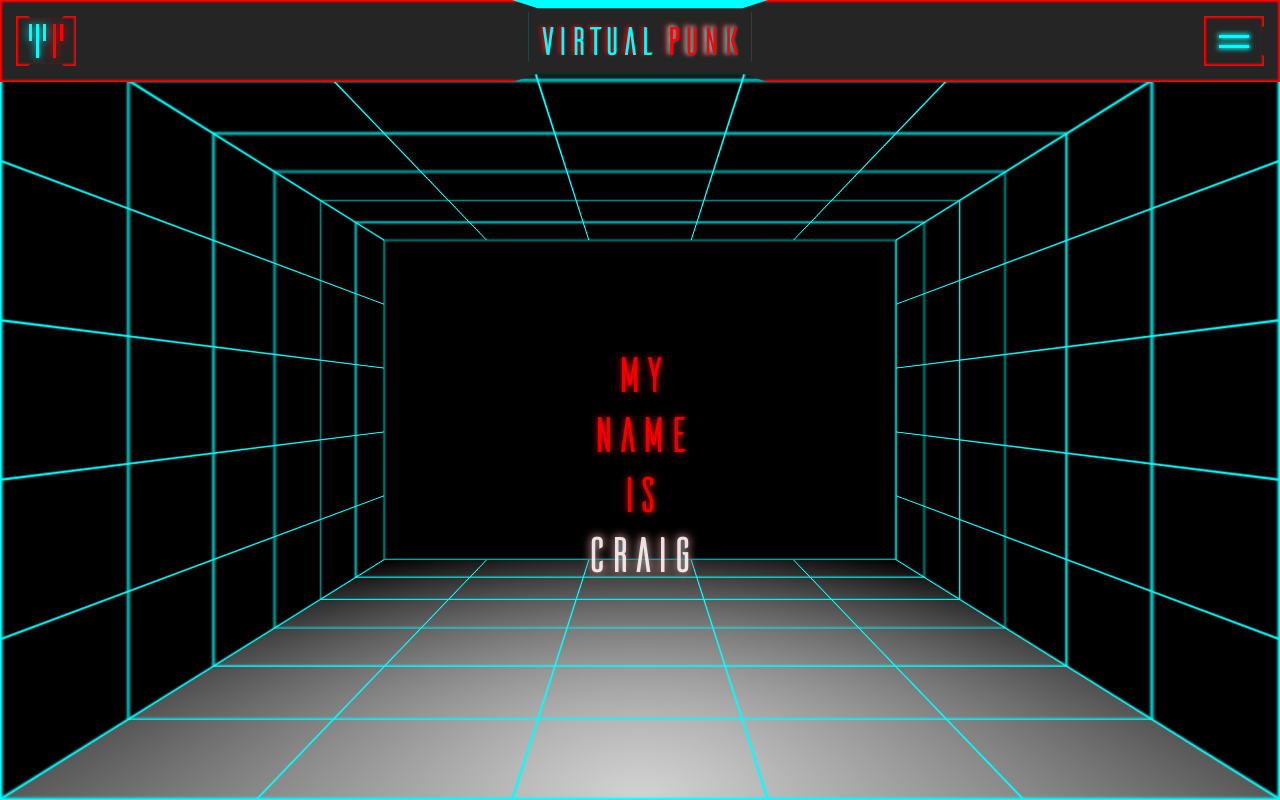
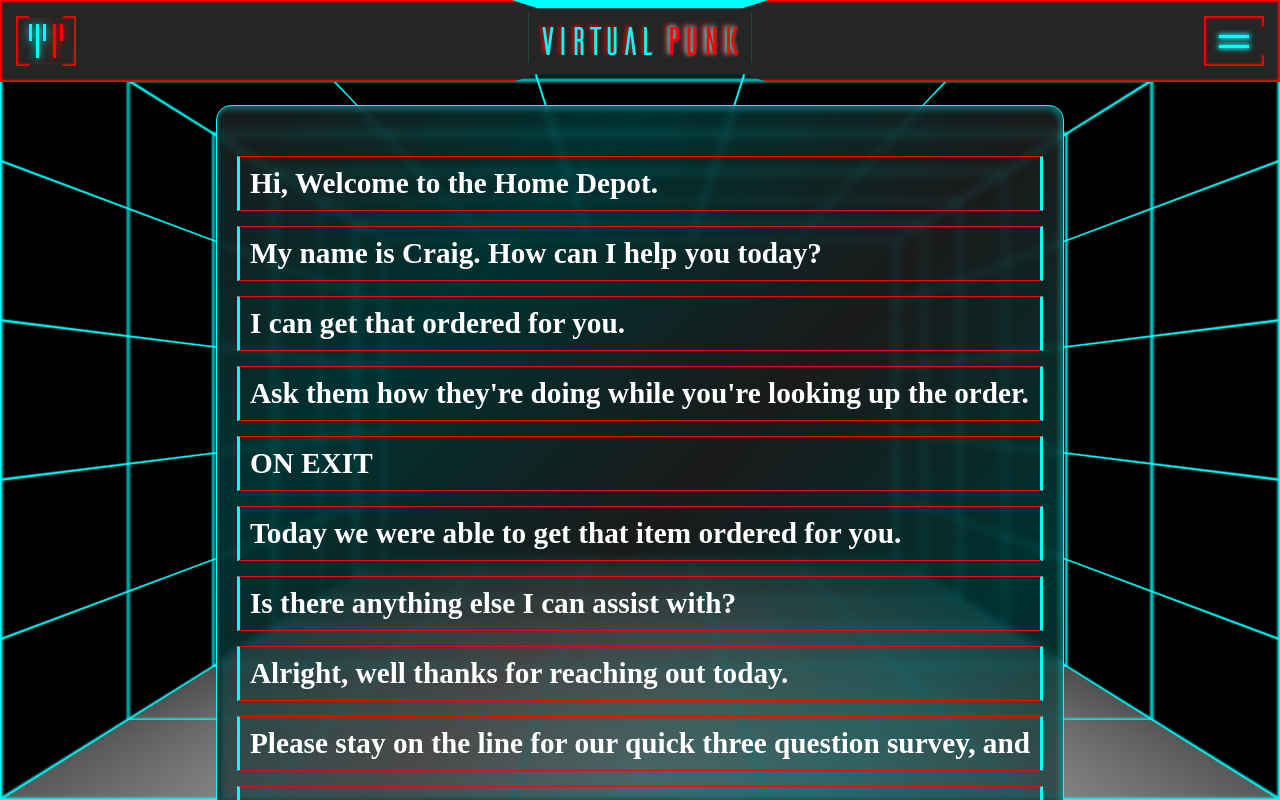
Before and after one commit to virtualepoch/virtual-punk-react, a React (Create React App) app: page / in a window 1280 px wide. Shown: the top 800 px of the page. Built offline with nearby package versions, Linux system fonts and the light colour scheme; the HTML template or start-up script is replaced by a standard one.

Commit message:
heading updates

```diff
--- a/src/App.css
+++ b/src/App.css
@@ -1,11 +1,33 @@
 .App {
   color: black;
+}
+
+.thd-script {
+  border: 1px solid aqua;
+  border-radius: 15px;
+  box-shadow: inset -3px 3px 5px 1px rgb(0, 255, 255, 0.3), inset 3px -3px 5px 1px rgba(0, 50, 50, 0.9);
+  backdrop-filter: blur(4px);
+  color: white;
+  font: 800 25px Raleway;
+  padding: 50px 20px;
+  margin: 0 15px;
+  display: flex;
+  flex-direction: column;
+  gap: 15px;
+  background: linear-gradient(to bottom right, rgb(37, 37, 37, 0.7), rgb(0, 70, 70, 0.7), rgb(37, 37, 37, 0.7), rgb(0, 70, 70, 0.7), rgb(37, 37, 37, 0.7));
+}
+
+.thd-script h1{
+  border: 1px solid red;
+  border-left: 3px solid aqua;
+  border-right: 3px solid aqua;
+  padding: 10px;
 }
 
 .page-heading {
   width: 100%;
   color: white;
-  font: 700 clamp(2rem, 2vw, 4rem) Raleway;
+  font: 700 clamp(1.5rem, 2vw, 2.5rem) Raleway;
   letter-spacing: 1px;
   border: solid aqua;
   border-left: 10px solid aqua;
@@ -15,7 +37,7 @@
 }
 
 .thd-notes {
-  padding: 20px;
+  padding: 10px;
   color: white;
   font: 700 clamp(0.8rem, 2vw, 1.3rem) Raleway;
   letter-spacing: 1px;
@@ -48,14 +70,14 @@
   background: rgb(0, 49, 49);
 }
 
-.hash-link:visited{
+.hash-link:visited {
   color: gray;
   text-decoration: line-through;
   text-decoration-thickness: 4px;
   text-decoration-color: white;
 }
 
-.hash-link:hover{
+.hash-link:hover {
   color: black;
   background: white;
   text-decoration: none;
@@ -67,7 +89,7 @@
   gap: 15px;
   border: 1px solid aqua;
   border-radius: 10px;
-  padding: 20px;
+  padding: 15px;
 }
 
 .thd-notes h1 {
@@ -78,7 +100,7 @@
   border-left: 10px solid red;
   border-right: 10px solid red;
   text-align: center;
-  background: linear-gradient(black,rgb(0, 75, 75));
+  background: linear-gradient(black, rgb(0, 75, 75));
 }
 .thd-notes h2 {
   width: fit-content;
@@ -86,7 +108,7 @@
   padding: 10px;
   border-left: 5px solid red;
   border-bottom: 1px solid red;
-  background: linear-gradient( to bottom left, transparent 50%,rgb(0, 142, 142));
+  background: linear-gradient(to bottom left, transparent 50%, rgb(0, 142, 142));
 }
 
 .thd-notes p {
--- a/src/components/ButtonToTop.js
+++ b/src/components/ButtonToTop.js
@@ -1,14 +1,16 @@
-import React, { useRef } from "react";
+import React, { useRef, useEffect } from "react";
 
 export function ButtonToTop() {
   const buttonToTop = useRef(null);
 
+  useEffect(() => {
     window.addEventListener("scroll", function () {
       if (document.body.scrollTop > 50 || document.documentElement.scrollTop > 50) {
         buttonToTop.current.classList.add("open");
       } else {
         buttonToTop.current.classList.remove("open");
       }
+    });
   });
 
   function scrollToTop() {
--- a/src/pages/Home.js
+++ b/src/pages/Home.js
@@ -1,4 +1,4 @@
-import React, { useRef } from "react";
+import React, { useRef, useEffect } from "react";
 import { MainOverlay } from "../components/MainOverlay";
 import { WireBoxUnderlay } from "../components/WireBoxUnderlay";
 import "../pages/main-content.css";
@@ -15,6 +15,7 @@ export function Home() {
   const contentContainer1 = useRef(null);
   const contentContainer2 = useRef(null);
 
+  useEffect(() => {
     window.addEventListener("scroll", function () {
       if (isInViewPort(contentContainer1.current)) {
         contentContainer1.current.classList.add("open");
@@ -36,6 +37,7 @@ export function Home() {
       //   }
       // }
     });
+  });
 
   return (
     <>
@@ -43,7 +45,20 @@ export function Home() {
       <WireBoxUnderlay />
       <section className="page">
         <div className="heading">
-          <div className="hero-section-container">
+          <div className="thd-script">
+            <h1> Hi, Welcome to the Home Depot.</h1>
+            <h1> My name is Craig. How can I help you today?</h1>
+            <h1> I can get that ordered for you.</h1>
+            <h1 className="border-text"> Ask them how they're doing while you're looking up the order.</h1>
+            <h1> ON EXIT</h1>
+            <h1> Today we were able to get that item ordered for you.</h1>
+            <h1> Is there anything else I can assist with?</h1>
+            <h1> Alright, well thanks for reaching out today.</h1>
+            <h1> Please stay on the line for our quick three question survey, and</h1>
+            <h1> Enjoy the rest of your day!</h1>
+            <h1> Thanks, Bye.</h1>
+          </div>
+          {/* <div className="hero-section-container">
             <div className="hero-section">
               <p className="text">Hi, Welcome to the Home Depot</p>
               <p className="text">
@@ -52,7 +67,7 @@ export function Home() {
               <p className="text">Who do I have the pleasure of speaking with?</p>
               <p className="text">Hi John, how can I help you today?</p>
             </div>
-          </div>
+          </div> */}
         </div>
 
         <div className="banner banner-1"></div>
```
Lines whose indentation alone changed are shown as unchanged.
